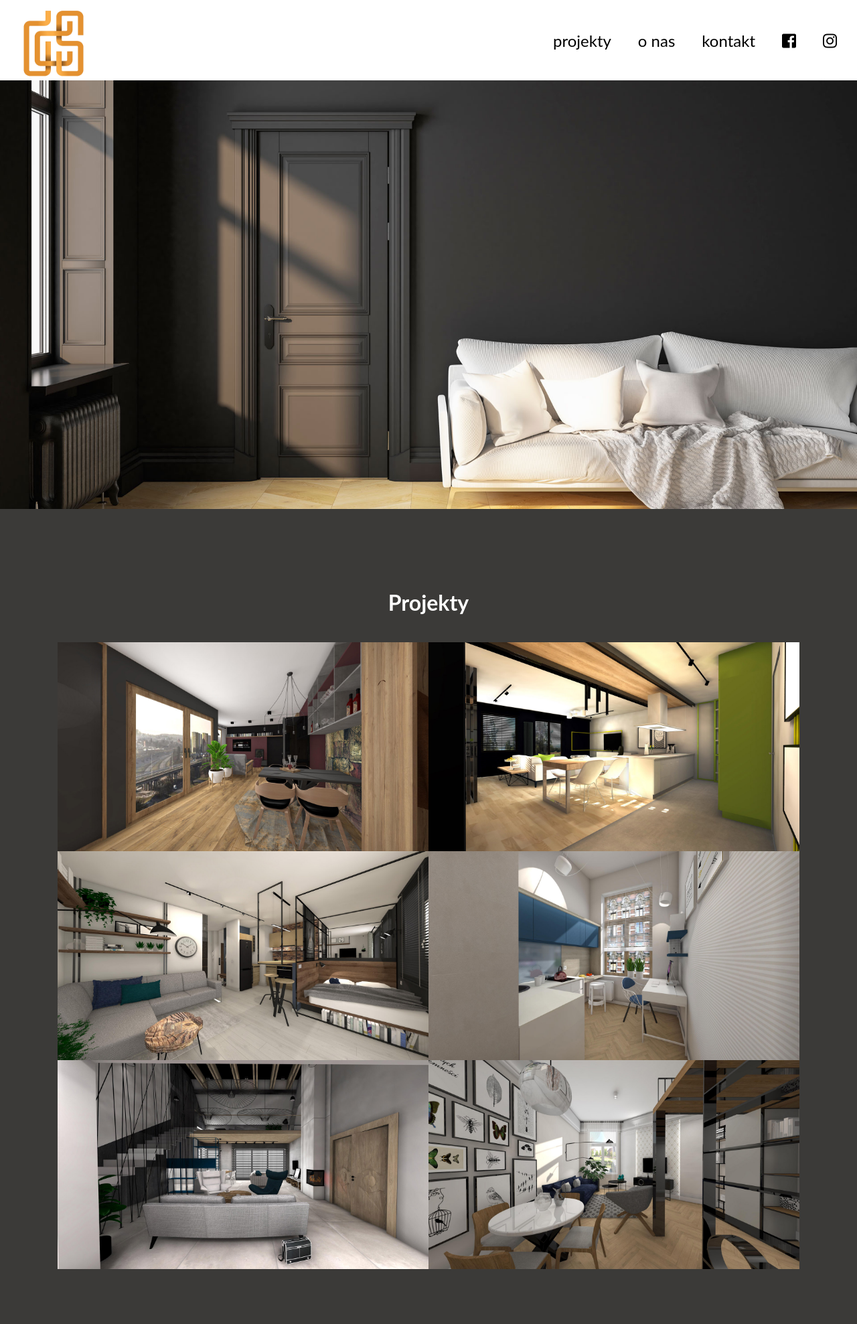
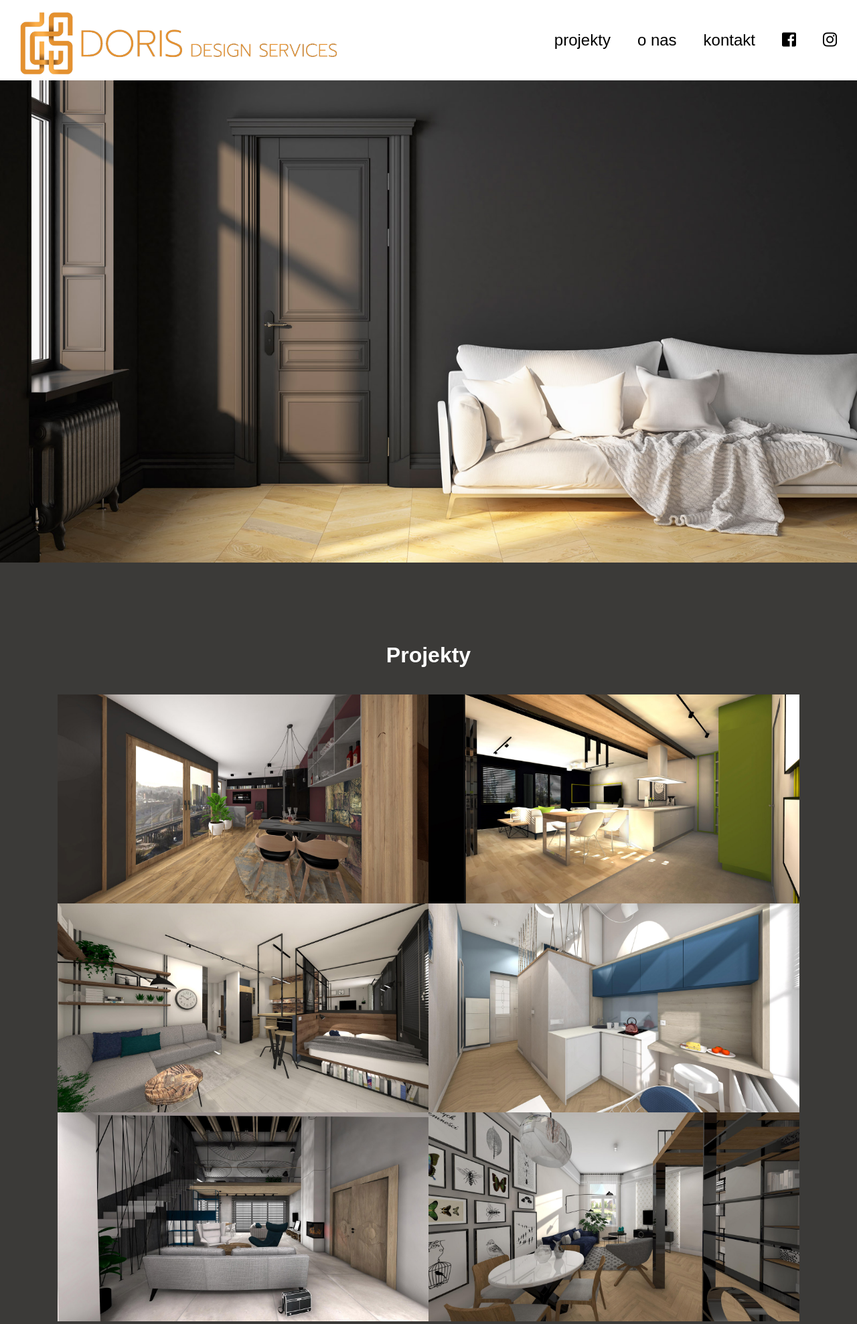
Before and after one commit to Perkos91/doris, a PHP site: page / in a window 1280 px wide. Shown: the top 1977 px of the page at 67% size. Run offline with PHP 8.4, Linux system fonts and the light colour scheme; some libraries are stand-ins or nearby versions.

Commit message:
add new font; update main image

```diff
--- a/index.html
+++ b/index.html
@@ -8,6 +8,8 @@
         crossorigin="anonymous">
     <script src="https://ajax.googleapis.com/ajax/libs/jquery/3.3.1/jquery.min.js"></script>
     <!--Bootstrap CSS-->
+    <link href="https://fonts.googleapis.com/css?family=Poiret+One&amp;subset=latin-ext" rel="stylesheet">
+    <link href="https://fonts.googleapis.com/css?family=Lato:400,400i,700,700i&amp;subset=latin-ext" rel="stylesheet">
 
     <link rel="stylesheet" href="style.css">
     <title>Doris</title>
@@ -23,8 +25,10 @@
                     <i class="fas fa-bars"></i>
                 </div>
                 <a href="#" class="logo">
-                    <img src="dist/img/logo.png" alt="Doris projektowanie wnęrtrz">
+                    <img src="dist/img/logo_szerokie.png" alt="Doris projektowanie wnęrtrz">
+                    <!-- <img src="dist/img/logo_3.png" alt="Doris projektowanie wnęrtrz"> -->
                 </a>
+
                 <ul class="main-nav">
                     <li>
                         <a class="nav-links scroll" href="#projekty">projekty</a>
@@ -80,7 +84,7 @@
                     </span>
                 </a>
                 <a class="gallery-item" href="#item04" name="item04">
-                    <img src="dist/img/projects/13m2/kawalerka-kuchnia-13M-1.jpg" alt="kawalerka antresola">
+                    <img src="dist/img/projects/13m2/kawalerka-salon-13M-2.jpg" alt="kawalerka antresola">
                     <span class="text-wrapper">
                         <span class="name">13m<sup>2</sup></span>
                         <!-- <span class="desc">Opis</span> -->
--- a/style.css
+++ b/style.css
@@ -7,8 +7,10 @@
 body {
     background-color: #eee;
     color: #fff;
-    font-family: "Lato", sans-serif;
-    font-weight: 400;
+    font-family: 'Jaapokki', sans-serif;
+    /* font-weight: 400; */
+    /* font-style: italic; */
+
 }
 
 .container {
@@ -34,10 +36,10 @@ body {
 
 /*......background header........*/
 .head {
-    background-image: url('dist/img/stronat_tytulowa4.jpg');
+    background-image: url('dist/img/doris-background.jpg');
     background-size: 100%;
     width: 100%;
-    height: 80vh;
+    height: 90vh;
     /* max-height: 87vh; */
     background-position: center;
     background-repeat: no-repeat;
@@ -71,10 +73,11 @@ body {
 
 .logo {
     display: inline-block;
-    max-width: 120px;
+    max-width: 500px;
     margin-top: 10px;
     margin-left: 20px;
 }
+
 
 .menu-toggle {
     position: absolute;
@@ -146,6 +149,7 @@ body {
 .projects {
     padding: 120px 0;
     background-color: #3b3a38;
+    ?
     /* margin: 0 auto; */
 }
 
@@ -226,6 +230,7 @@ body {
 }
 
 .about img {
+    margin: 0 auto;
     width: 100%;
     max-width: 350px;
     height: auto;
@@ -246,7 +251,7 @@ body {
 /*....Tekst.....*/
 .description {
     padding: 10px 20%;
-    text-align: center;
+    text-align: justify;
 }
 
 .akapit {
```
Also changed, not shown: dist/img/doris-background.jpg (added), dist/img/logo3.png (added), dist/img/logo_1.png (added), dist/img/logo_szerokie.png (added), dist/img/projects/mieszkanie_w_kamienicy/14.jpg.
